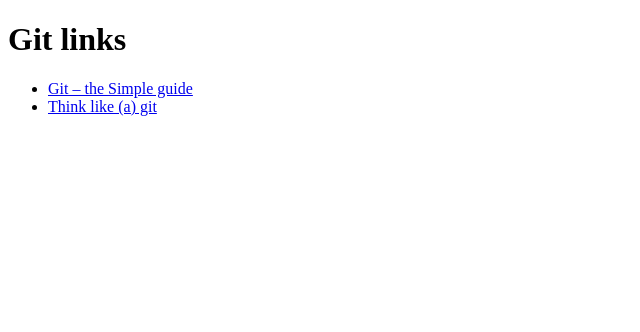
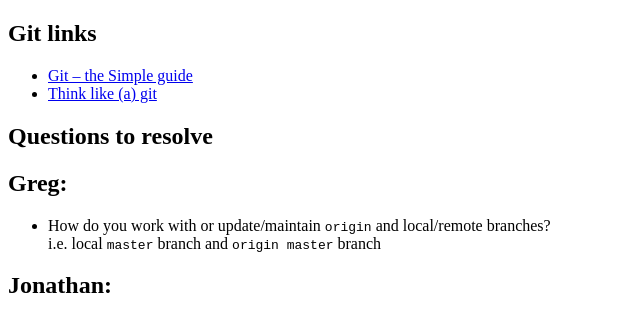
Before and after one commit to gregtilley/learning-git, a plain HTML site: page index.html in a window 1280 px wide. Shown: the whole page, without its empty margins (0-640 px from the left). Drawn offline with Linux system fonts and the light colour scheme.

Commit message:
tried adding a new section for questions either of us have that we can research or the other can answer if they already know

```diff
--- a/index.html
+++ b/index.html
@@ -4,10 +4,21 @@
   <title>Useful links for learning git</title>
 </head>
 <body>
-  <h1>Git links</h1>
-  <ul>
-    <li><a href="http://rogerdudler.github.io/git-guide/">Git &ndash; the Simple guide</a></li>
-    <li><a href="http://think-like-a-git.net/">Think like (a) git</a></li>
-  </ul>
+  <section>
+    <h1>Git links</h1>
+    <ul>
+      <li><a href="http://rogerdudler.github.io/git-guide/">Git &ndash; the Simple guide</a></li>
+      <li><a href="http://think-like-a-git.net/">Think like (a) git</a></li>
+    </ul>
+  </section>
+  <section>
+    <h1>Questions to resolve</h1>
+    <h2>Greg:</h2>
+    <ul>
+      <li>How do you work with or update/maintain <code>origin</code> and local/remote branches? <br>i.e. local <code>master</code> branch and <code>origin master</code> branch</li>
+    </ul>
+    <h2>Jonathan:</h2>
+  </section>
+
 </body>
 </html>
```
